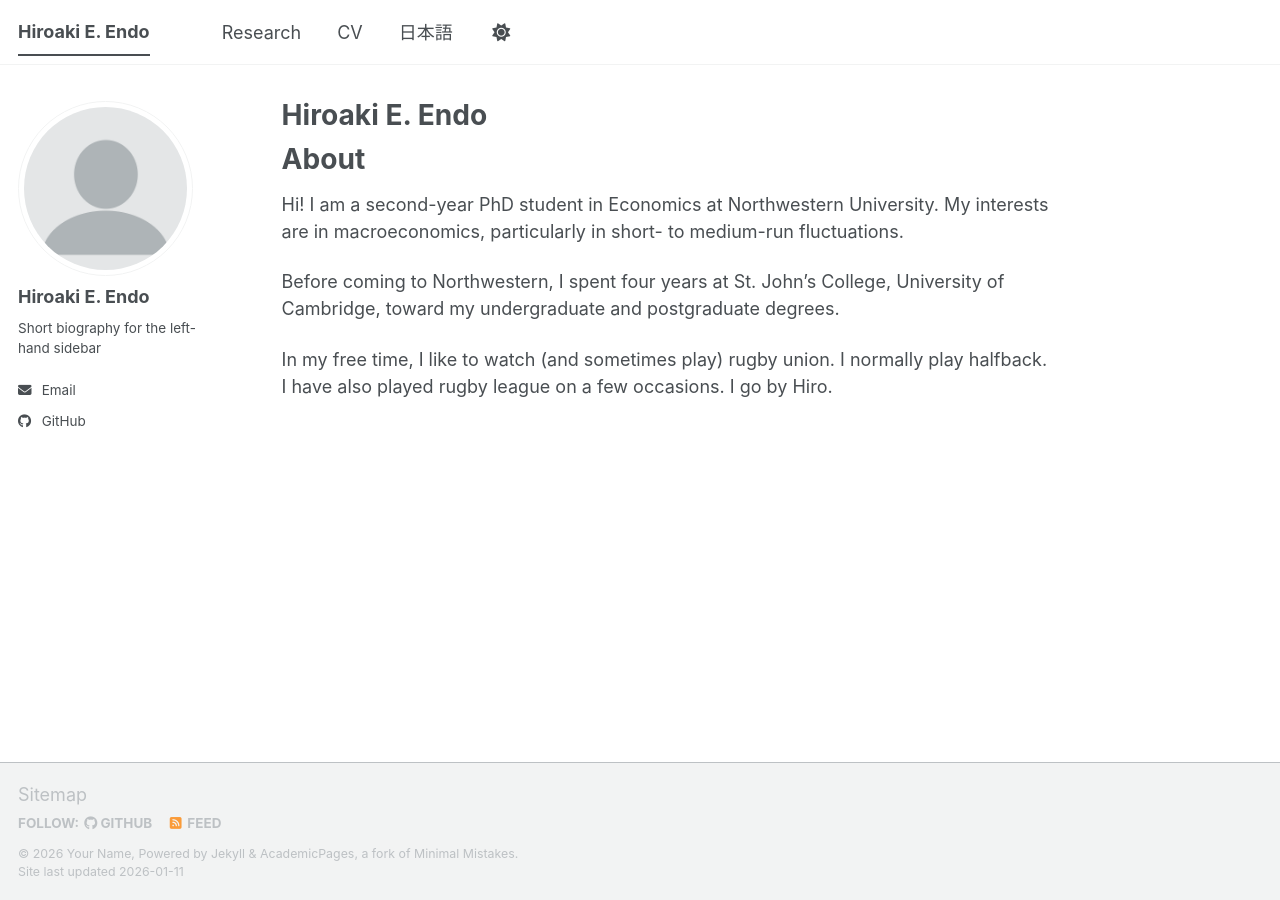
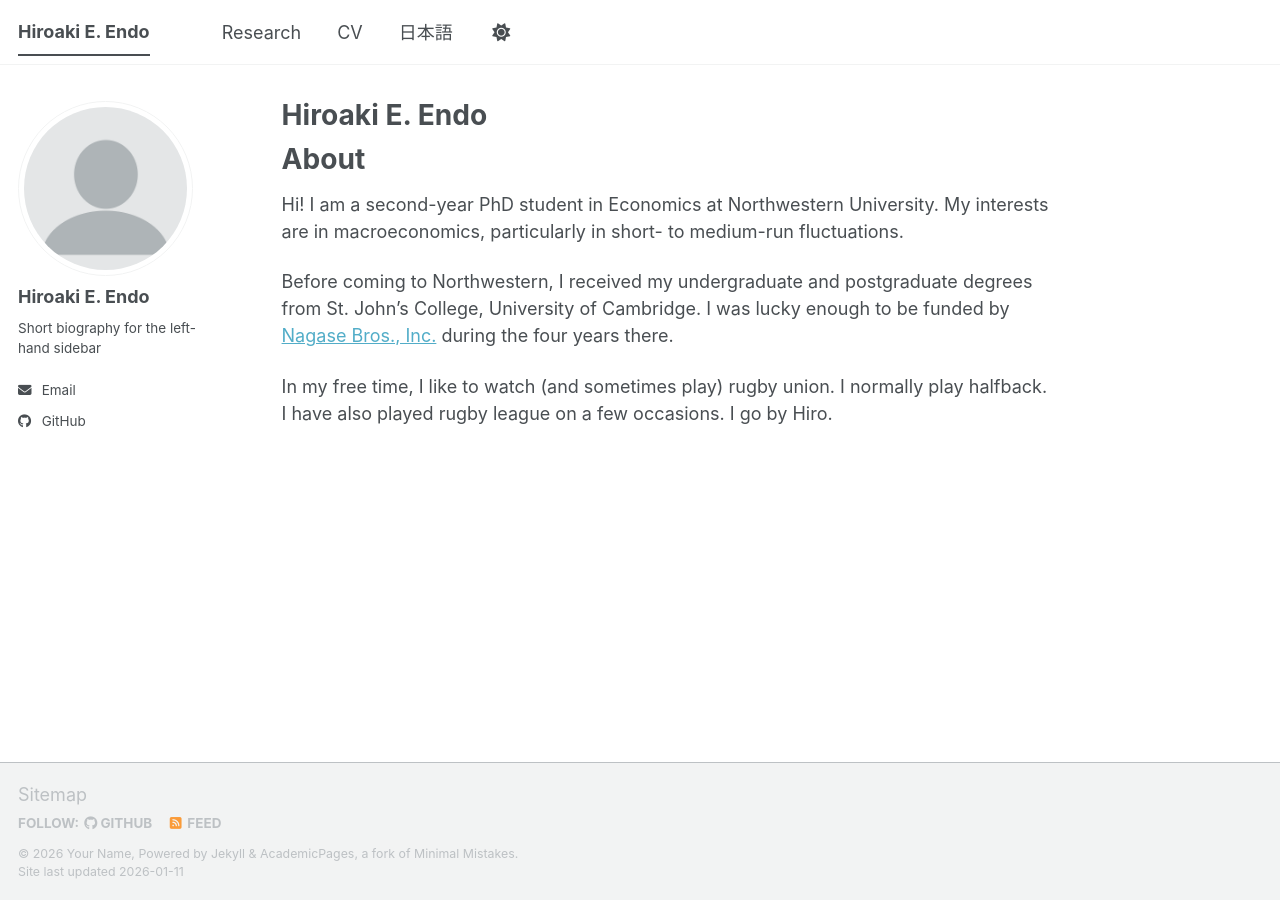
Before and after one commit to hiroendo1014/hiroendo1014.github.io, a Jekyll site: the page built from _pages/about.md, in a window 1280 px wide. Built offline with Jekyll 4.4.1, drawn with Linux system fonts in a browser that asks for light colours; a script bundle is joined from its source files by our own code; library files that are not in the unit come from our copies.

Commit message:
Update about.md

```diff
--- a/_pages/about.md
+++ b/_pages/about.md
@@ -10,6 +10,6 @@ redirect_from:
 # About
 Hi! I am a second-year PhD student in Economics at Northwestern University. My interests are in macroeconomics, particularly in short- to medium-run fluctuations.
 
-Before coming to Northwestern, I spent four years at St. John's College, University of Cambridge, toward my undergraduate and postgraduate degrees.
+Before coming to Northwestern, I received my undergraduate and postgraduate degrees from St. John's College, University of Cambridge. I was lucky enough to be funded by [Nagase Bros., Inc.](https://www.bloomberg.com/profile/company/9733:JP) during the four years there.
 
 In my free time, I like to watch (and sometimes play) rugby union. I normally play halfback. I have also played rugby league on a few occasions. I go by Hiro.
```
